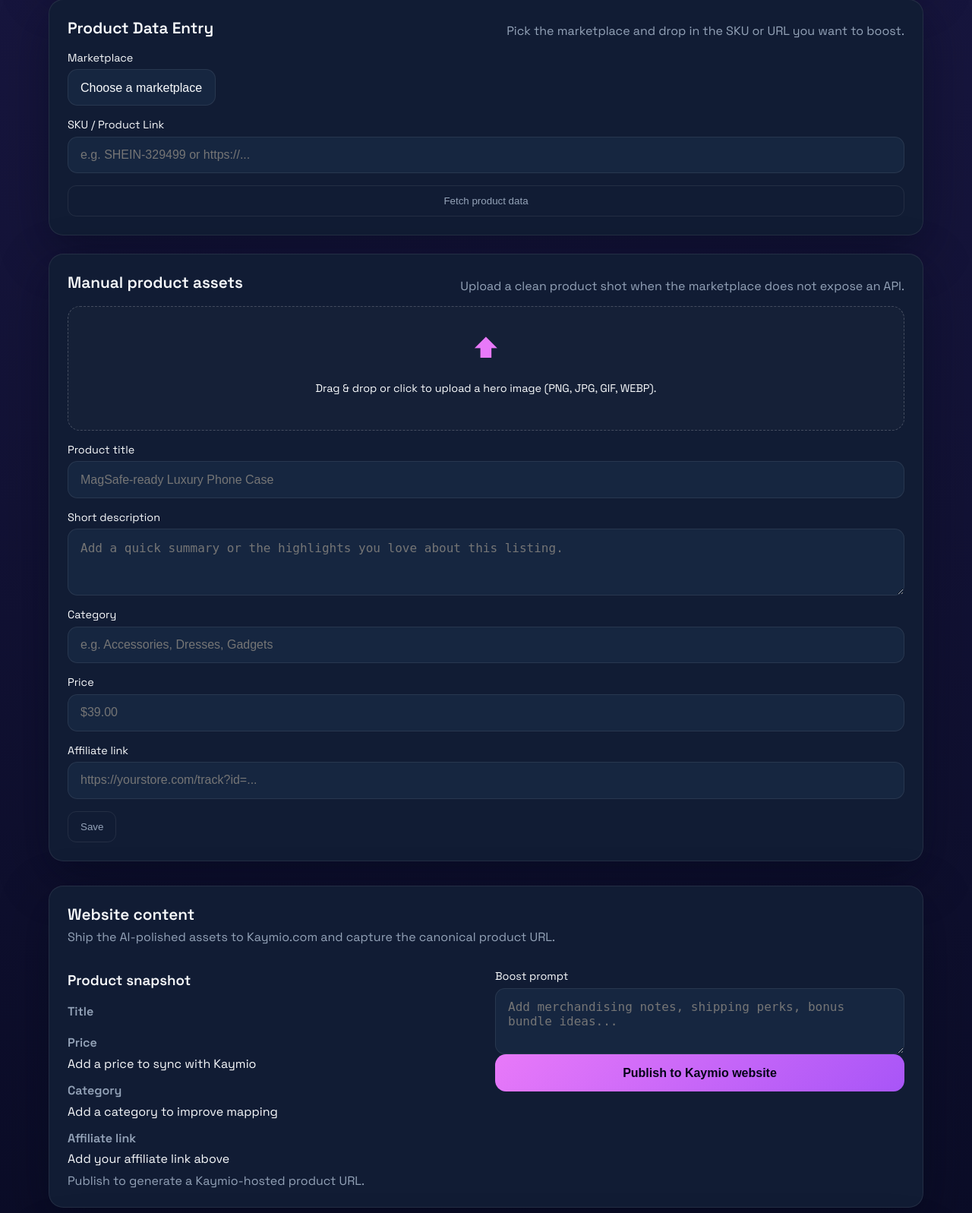
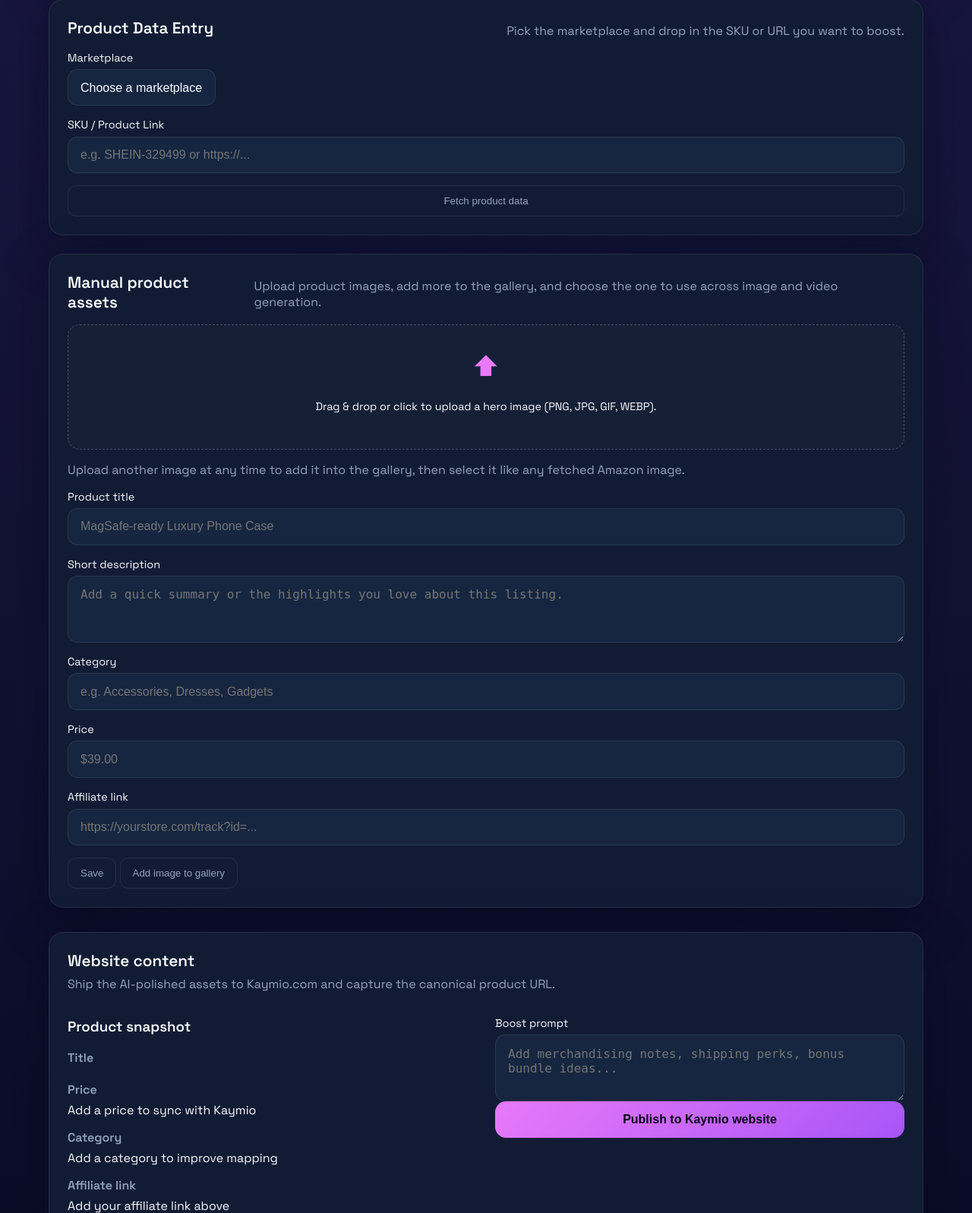
Before and after one commit to ahmadezoji/kaymio-app, a Flask app: template templates/home.html in a window 1280 px wide. Shown: the part 601-2198 px from the top of the page at 76% size. Run offline with Flask 3, Linux system fonts and the light colour scheme; the template is opened without the code that fills it, so the values that code supplies are empty.

Commit message:
add image upload

```diff
--- a/app.py
+++ b/app.py
@@ -1057,6 +1057,26 @@ def save_original_image(bytes_data: bytes, original_filename: str) -> str:
     return _store_image(bytes_data, ORIGINALS_DIR, suffix)
 
 
+def store_uploaded_product_image(
+    image_file,
+    saved_state: Dict[str, Any],
+) -> tuple[str, Dict[str, Any]]:
+    if image_file is None or not image_file.filename:
+        raise ValueError("Choose an image file to upload first.")
+    if not allowed_file(image_file.filename):
+        raise ValueError("Unsupported image type. Use PNG, JPG, JPEG, GIF, or WEBP.")
+
+    original_bytes = image_file.read()
+    if not original_bytes:
+        raise ValueError("The uploaded image appears to be empty.")
+
+    original_image_path = save_original_image(original_bytes, image_file.filename)
+    return original_image_path, {
+        "original_image_path": original_image_path,
+        "original_image_paths": merge_original_image_paths(saved_state, original_image_path),
+    }
+
+
 def save_generated_image(bytes_data: bytes) -> str:
     return _store_image(bytes_data, GENERATED_DIR, ".png")
 
@@ -1203,6 +1223,8 @@ def build_product_image_choices(
         candidate_relative = preview_payload.get("original_image_path", "")
     if not candidate_relative:
         candidate_relative = form_values.get("original_image_path", "")
+    if not selected_value and candidate_relative:
+        selected_value = f"path:{candidate_relative}"
     for path in resolve_original_image_paths(saved_state, candidate_relative):
         image_url = url_for("serve_media", filename=path)
         if image_url not in seen:
@@ -1658,18 +1680,15 @@ def save_draft():
     image_file = request.files.get("product_image")
     assets = {}
     if image_file and image_file.filename:
-        if not allowed_file(image_file.filename):
-            flash("Unsupported image type. Use PNG, JPG, JPEG, GIF, or WEBP.", "error")
+        try:
+            original_image_path, assets = store_uploaded_product_image(image_file, saved_state)
+        except ValueError as exc:
+            flash(str(exc), "error")
             return render_home_view(form_values, product_id=product_id)
-        original_bytes = image_file.read()
-        if not original_bytes:
-            flash("The uploaded image appears to be empty.", "error")
-            return render_home_view(form_values, product_id=product_id)
-        original_image_path = save_original_image(original_bytes, image_file.filename)
         form_values["original_image_path"] = original_image_path
+        form_values["selected_original_image"] = f"path:{original_image_path}"
         raw_form_values["original_image_path"] = original_image_path
-        assets["original_image_path"] = original_image_path
-        assets["original_image_paths"] = merge_original_image_paths(saved_state, original_image_path)
+        raw_form_values["selected_original_image"] = f"path:{original_image_path}"
 
     preview_payload = rebuild_preview_payload(raw_form_values)
     update_product_state(
@@ -1679,6 +1698,46 @@ def save_draft():
         assets=assets,
     )
     flash("Draft saved. You can return later to continue.", "success")
+    saved_state = get_product_state(product_id)
+    form_values, preview_payload, pinterest_result = build_render_payload(saved_state)
+    website_result = get_platform_state(saved_state, "website") if saved_state else None
+    return render_home_view(
+        form_values,
+        preview_payload,
+        pinterest_result,
+        product_id=product_id,
+        website_result=website_result,
+        platform_states=(saved_state.get("platforms") or {}),
+    )
+
+
+@app.route("/upload-product-image", methods=["POST"])
+def upload_product_image():
+    raw_form_values = collect_form_values(request.form)
+    form_values = extract_form_defaults(raw_form_values)
+    product_id = resolve_product_id(form_values)
+    saved_state = get_product_state(product_id) if product_id else {}
+
+    if not product_id:
+        flash("Fetch or enter a product first before adding gallery images.", "error")
+        return render_home_view(form_values, product_id=product_id)
+
+    image_file = request.files.get("product_image")
+    try:
+        original_image_path, assets = store_uploaded_product_image(image_file, saved_state)
+    except ValueError as exc:
+        flash(str(exc), "error")
+        return render_home_view(form_values, product_id=product_id)
+
+    form_values["original_image_path"] = original_image_path
+    form_values["selected_original_image"] = f"path:{original_image_path}"
+    update_product_state(
+        product_id,
+        form_values=form_values,
+        assets=assets,
+    )
+
+    flash("Image added to the product gallery.", "success")
     saved_state = get_product_state(product_id)
     form_values, preview_payload, pinterest_result = build_render_payload(saved_state)
     website_result = get_platform_state(saved_state, "website") if saved_state else None
@@ -1742,11 +1801,13 @@ def generate_pinterest():
             return render_home_view(form_values, product_id=product_id)
 
     if image_file is not None and image_file.filename:
-        original_bytes = image_file.read()
-        if not original_bytes:
-            flash("The uploaded image appears to be empty.", "error")
+        try:
+            original_image_path, _ = store_uploaded_product_image(image_file, saved_state)
+        except ValueError as exc:
+            flash(str(exc), "error")
             return render_home_view(form_values, product_id=product_id)
-        original_image_path = save_original_image(original_bytes, image_file.filename)
+        form_values["selected_original_image"] = f"path:{original_image_path}"
+        original_bytes = load_stored_image(original_image_path)
     elif selected_source:
         original_image_path, original_bytes = selected_source
     else:
--- a/templates/home.html
+++ b/templates/home.html
@@ -218,7 +218,7 @@
           <section class="card">
             <div class="card-header">
               <h2>Manual product assets</h2>
-              <p>Upload a clean product shot when the marketplace does not expose an API.</p>
+              <p>Upload product images, add more to the gallery, and choose the one to use across image and video generation.</p>
             </div>
             <label class="dropzone">
               <input
@@ -249,6 +249,7 @@
                 <p class="muted">Pick the original image to use for Pinterest, Instagram, and video generation.</p>
               </div>
             {% endif %}
+            <p class="muted">Upload another image at any time to add it into the gallery, then select it like any fetched Amazon image.</p>
             <label>
               <span>Product title</span>
               <input
@@ -303,6 +304,15 @@
                 formnovalidate
               >
                 Save
+              </button>
+              <button
+                type="submit"
+                class="ghost-btn"
+                formaction="{{ url_for('upload_product_image') }}"
+                formmethod="post"
+                formnovalidate
+              >
+                Add image to gallery
               </button>
             </div>
           </section>
```
